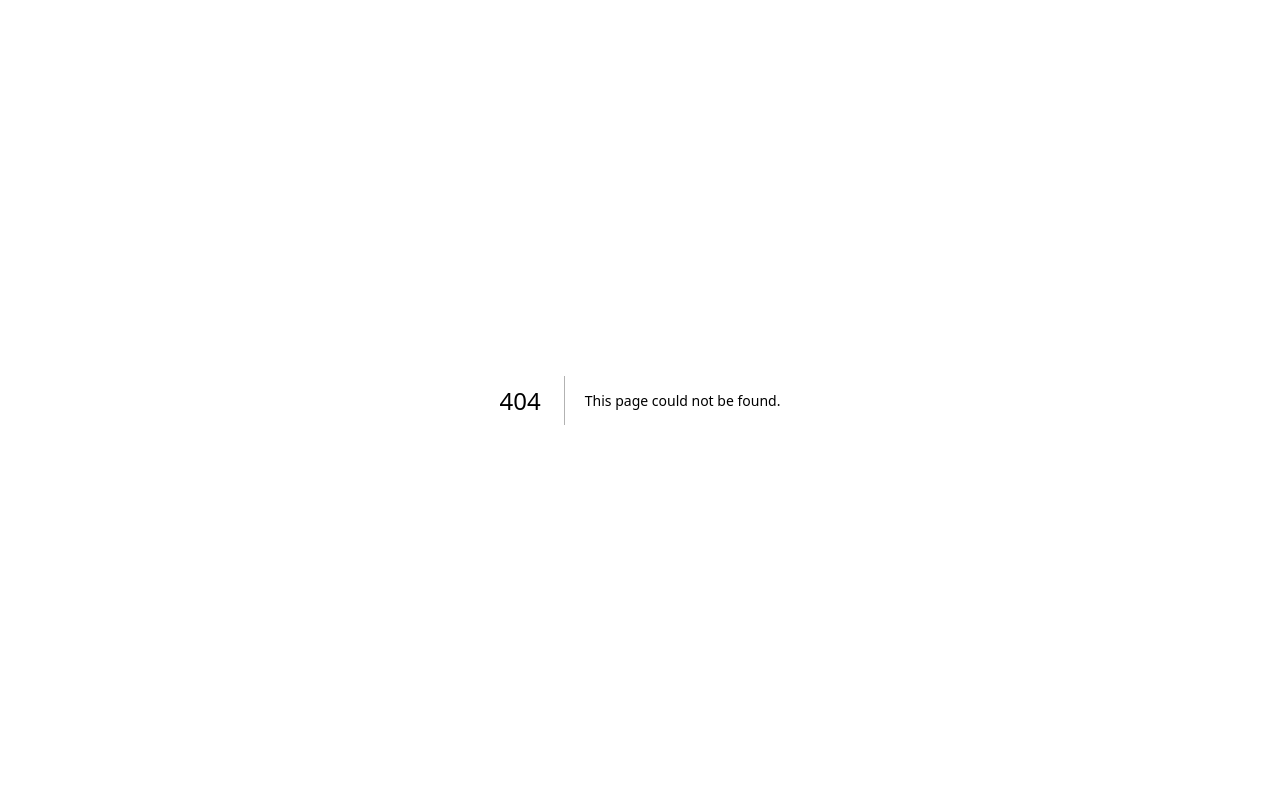
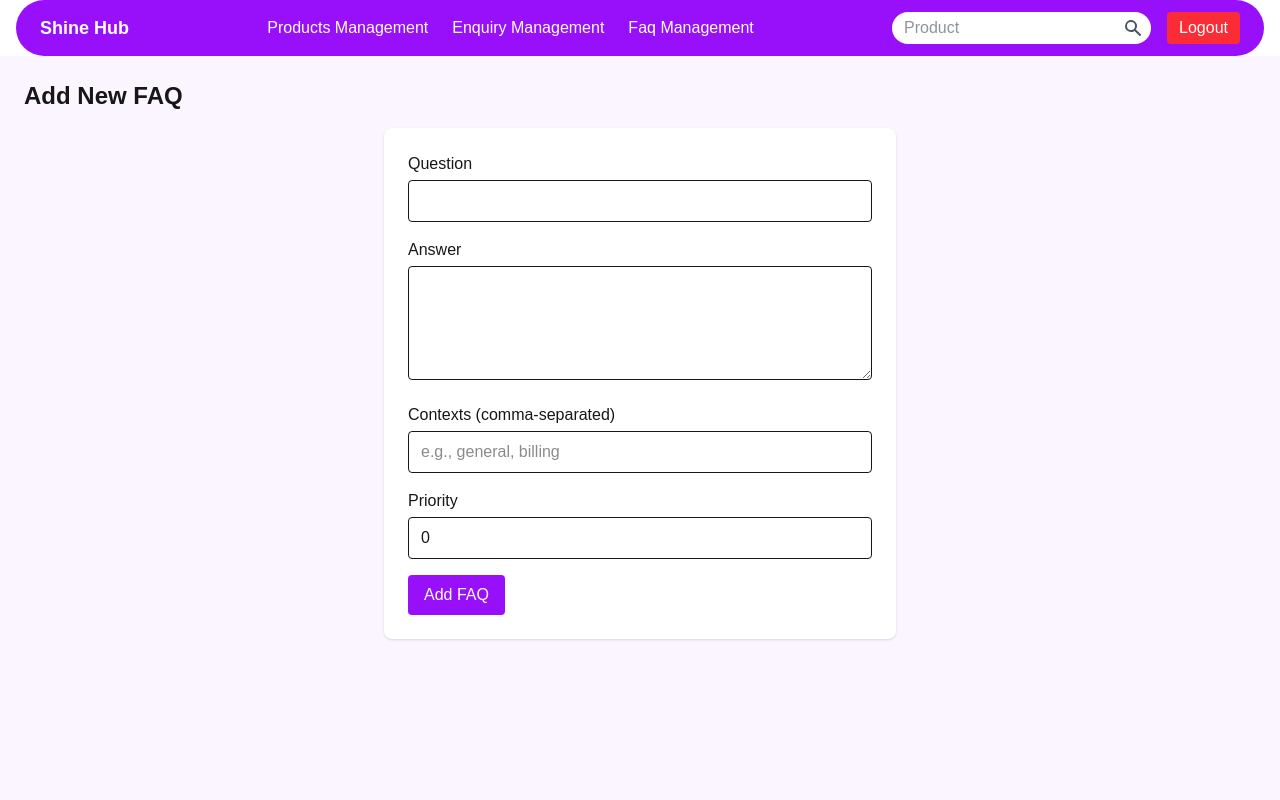
Before and after one commit to Lauzt1/Real-Time-Chatbot-Engine, a Next.js app in the folder shinehub/: page /admin/faqManagement/add in a window 1280 px wide. Before the commit this address had no page. Shown: the top 800 px of the page. Built offline with nearby package versions, Linux system fonts and the light colour scheme.

Commit message:
admin faq list and add faq

```diff
--- /dev/null
+++ b/shinehub/src/app/admin/faqManagement/add/page.jsx
@@ -0,0 +1,104 @@
+// src/app/admin/faqManagement/add/page.jsx
+"use client";
+
+import { useState } from "react";
+import { useRouter } from "next/navigation";
+
+export default function AddFaqPage() {
+  const [question, setQuestion] = useState("");
+  const [answer, setAnswer]     = useState("");
+  const [contexts, setContexts] = useState("");
+  const [priority, setPriority] = useState(0);
+  const router = useRouter();
+
+  const handleSubmit = async (e) => {
+    e.preventDefault();
+    if (!question.trim() || !answer.trim()) {
+      alert("Question and answer are required.");
+      return;
+    }
+
+    const payload = {
+      question: question.trim(),
+      answer: answer.trim(),
+      contexts: contexts
+        .split(",")
+        .map((s) => s.trim())
+        .filter((s) => s),
+      priority: Number(priority),
+    };
+
+    try {
+      const res = await fetch("/api/faq", {
+        method: "POST",
+        headers: { "Content-Type": "application/json" },
+        body: JSON.stringify(payload),
+      });
+
+      if (!res.ok) throw new Error("Failed to add FAQ");
+
+      alert("FAQ added successfully.");
+      router.push("/admin/faqManagement");
+    } catch (err) {
+      console.error(err);
+      alert("Error adding FAQ. Please try again.");
+    }
+  };
+
+  return (
+    <main className="p-6 bg-purple-50 min-h-screen">
+      <h1 className="text-2xl font-semibold mb-4">Add New FAQ</h1>
+      <form onSubmit={handleSubmit} className="bg-white p-6 rounded-lg shadow max-w-lg mx-auto space-y-4">
+        <div>
+          <label className="block mb-1 font-medium">Question</label>
+          <input
+            type="text"
+            value={question}
+            onChange={(e) => setQuestion(e.target.value)}
+            className="w-full border px-3 py-2 rounded"
+            required
+          />
+        </div>
+
+        <div>
+          <label className="block mb-1 font-medium">Answer</label>
+          <textarea
+            value={answer}
+            onChange={(e) => setAnswer(e.target.value)}
+            className="w-full border px-3 py-2 rounded"
+            rows={4}
+            required
+          />
+        </div>
+
+        <div>
+          <label className="block mb-1 font-medium">Contexts (comma-separated)</label>
+          <input
+            type="text"
+            value={contexts}
+            onChange={(e) => setContexts(e.target.value)}
+            className="w-full border px-3 py-2 rounded"
+            placeholder="e.g., general, billing"
+          />
+        </div>
+
+        <div>
+          <label className="block mb-1 font-medium">Priority</label>
+          <input
+            type="number"
+            value={priority}
+            onChange={(e) => setPriority(e.target.value)}
+            className="w-full border px-3 py-2 rounded"
+          />
+        </div>
+
+        <button
+          type="submit"
+          className="bg-purple-600 text-white px-4 py-2 rounded hover:bg-purple-700"
+        >
+          Add FAQ
+        </button>
+      </form>
+    </main>
+  );
+}
--- /dev/null
+++ b/shinehub/src/app/admin/faqManagement/page.jsx
@@ -0,0 +1,16 @@
+import FaqList from "@/components/admin/FaqList";
+import Link from "next/link";
+
+export default function faqManagement() {
+    return (
+        <>
+        <Link
+                  href={`/admin/faqManagement/add`}
+                  className="mb-6 inline-block bg-purple px-4 py-2 rounded shadow"
+                >
+                  Add FAQ
+                </Link>
+        <FaqList />
+        </>
+    )
+}
--- /dev/null
+++ b/shinehub/src/app/api/faq/route.js
@@ -0,0 +1,53 @@
+// src/app/api/faq/route.js
+import connectMongoDB from "@/libs/mongodb";
+import Faq             from "@/models/faq";
+import { NextResponse } from "next/server";
+
+export async function GET() {
+  try {
+    await connectMongoDB();
+    const faqs = await Faq.find().lean();
+    return NextResponse.json(faqs);
+  } catch (err) {
+    console.error("Failed to fetch FAQs:", err);
+    return NextResponse.json(
+      { error: "Could not load FAQs" },
+      { status: 500 }
+    );
+  }
+}
+
+export async function POST(request) {
+  try {
+    const { question, answer, contexts, priority } = await request.json();
+
+    // Basic validation
+    if (
+      typeof question !== "string" ||
+      typeof answer   !== "string" ||
+      !Array.isArray(contexts) ||
+      typeof priority !== "number"
+    ) {
+      return NextResponse.json(
+        { error: "Invalid payload" },
+        { status: 400 }
+      );
+    }
+
+    await connectMongoDB();
+    const created = await Faq.create({
+      question,
+      answer,
+      contexts,
+      priority,
+    });
+
+    return NextResponse.json(created, { status: 201 });
+  } catch (err) {
+    console.error("Failed to create FAQ:", err);
+    return NextResponse.json(
+      { error: "Could not create FAQ" },
+      { status: 500 }
+    );
+  }
+}
--- /dev/null
+++ b/shinehub/src/components/admin/FaqList.jsx
@@ -0,0 +1,69 @@
+// src/components/admin/FaqList.jsx
+"use client";
+
+import { useState, useEffect } from "react";
+import RemoveBtn from "./RemoveBtn";
+
+export default function FaqList() {
+  const [faqs, setFaqs]       = useState([]);
+  const [loading, setLoading] = useState(true);
+  const [error, setError]     = useState(null);
+
+  useEffect(() => {
+    async function loadFaqs() {
+      try {
+        const res = await fetch("http://localhost:3000/api/faq");
+        if (!res.ok) throw new Error(`Fetch failed: ${res.status}`);
+        const data = await res.json();
+        // If your API returns { faq: [...] } or { faqs: [...] }, unwrap it
+        const list = Array.isArray(data)
+          ? data
+          : data.faq || data.faqs || [];
+        setFaqs(list);
+      } catch (err) {
+        console.error(err);
+        setError(err.message);
+      } finally {
+        setLoading(false);
+      }
+    }
+    loadFaqs();
+  }, []);
+
+  if (loading) {
+    return <p>Loading FAQs…</p>;
+  }
+  if (error) {
+    return <p className="text-red-500">Error: {error}</p>;
+  }
+  if (faqs.length === 0) {
+    return <p>No FAQs found.</p>;
+  }
+
+  return (
+    <div className="space-y-4">
+      {faqs.map((f) => (
+        <div
+          key={f._id.toString()}
+          className="p-4 border border-slate-300 bg-white rounded-lg shadow-sm hover:shadow-md transition-shadow duration-200"
+        >
+          <div className="flex justify-between items-start">
+            <div>
+              <h3 className="font-bold text-xl">{f.question}</h3>
+              <p className="mt-2 text-gray-700">{f.answer}</p>
+              {Array.isArray(f.context) && (
+                <p className="mt-2 text-sm text-gray-500">
+                  Context: {f.context.join(", ")}
+                </p>
+              )}
+              <p className="mt-1 text-sm text-gray-500">
+                Priority: {f.priority}
+              </p>
+            </div>
+            <RemoveBtn id={f._id.toString()} resource="faq" />
+          </div>
+        </div>
+      ))}
+    </div>
+  );
+}
--- a/shinehub/src/components/admin/NavBar.jsx
+++ b/shinehub/src/components/admin/NavBar.jsx
@@ -29,6 +29,9 @@ export default function AdminNavbar() {
         <Link href="/admin/enquiryMgt">
           <span className="hover:underline cursor-pointer">Enquiry Management</span>
         </Link>
+        <Link href="/admin/faqManagement">
+          <span className="hover:underline cursor-pointer">Faq Management</span>
+        </Link>
       </div>
 
       {/* Search, theme, logout */}
--- a/shinehub/src/models/faq.js
+++ b/shinehub/src/models/faq.js
@@ -4,7 +4,7 @@ const faqSchema = new Schema(
     {
         question:   { type: String, required: true },
         answer:     { type: String, required: true },
-        contexts:   { type: [String], required: true, default: ['general'] },
+        context:   { type: [String], required: true, default: ['general'] },
         priority:   { type: Number, default: 0 },
     }, {
         timestamps: true,
```
